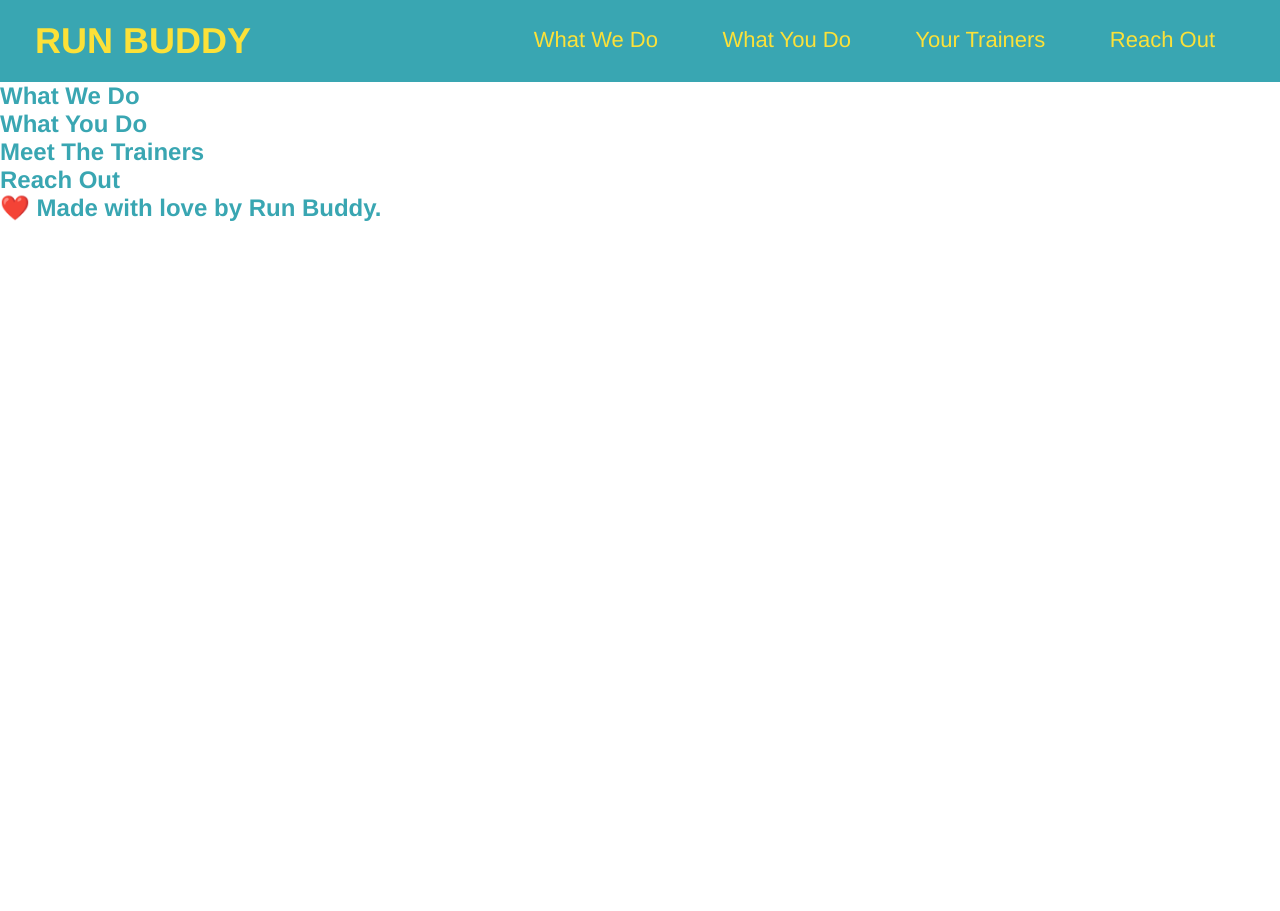
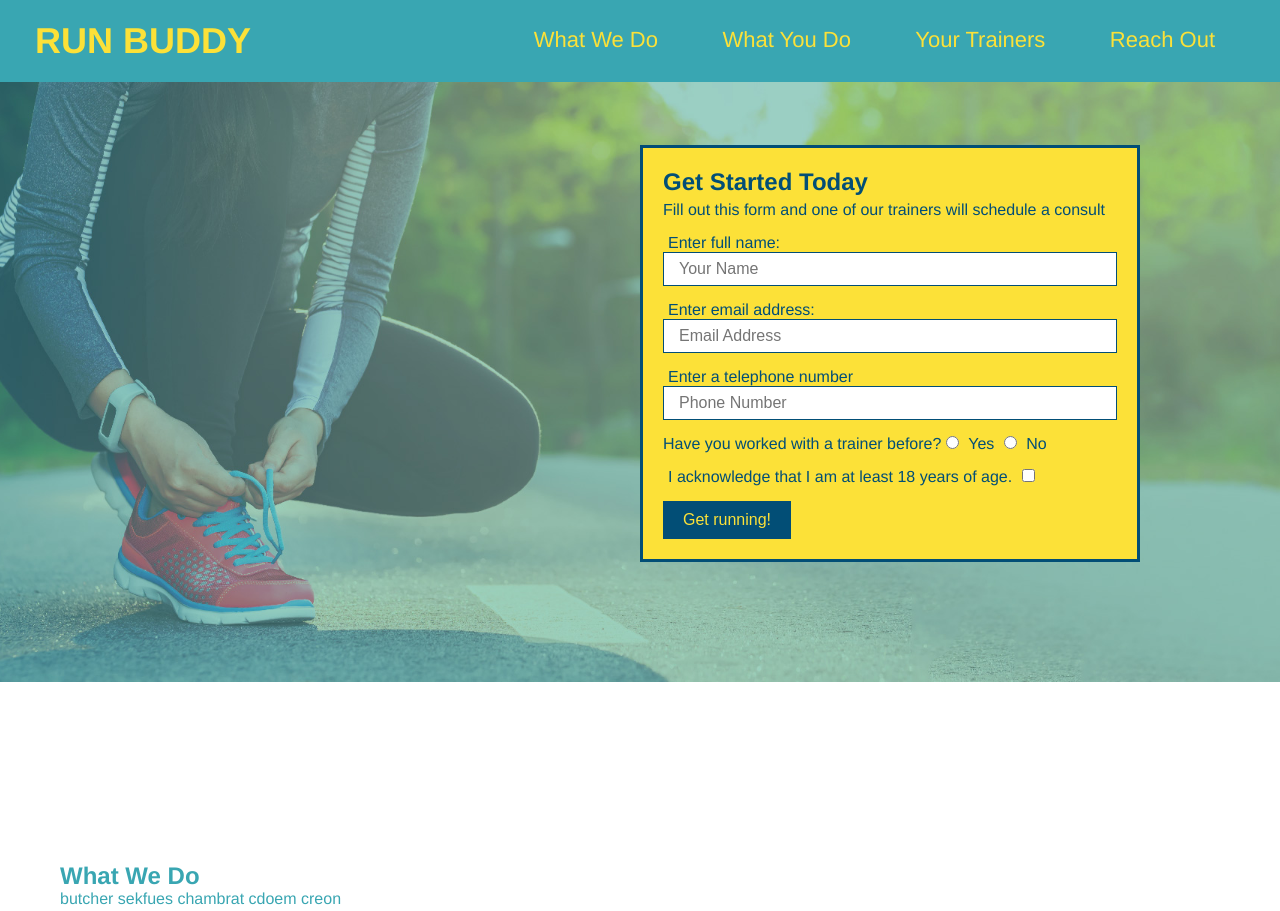
Before and after one commit to shinyfins/run-buddy, a plain HTML site: page index.html in a window 1280 px wide. Shown: the top 911 px of the page. Before the commit the page ends 800 px from the top, so only its background shows below. Drawn offline with Linux system fonts and the light colour scheme.

Commit message:
add what you do icons

```diff
--- a/assets/css/style.css
+++ b/assets/css/style.css
@@ -1,6 +1,7 @@
 *{
   margin: 0;
   padding: 0;
+  box-sizing: border-box;
 }
 
 body {
@@ -40,5 +41,85 @@
   margin: 0 30px;
   font-weight: lighter;
   font-size: 22px;
+}
+footer {
+  background: #fce138;
+  width: 100%;
+  padding: 40px 35px;
+}
 
+footer h2 {
+  display: inline;
+  color: #024e76;
+  font-size: 30px;
+  margin: 0;
 }
+
+footer div {
+  float: right;
+  line-height: 1.5;
+  text-align: right;
+}
+
+footer a {
+  color: #024e76;
+}
+
+section {
+  padding: 60px;
+}
+
+/* hero style start */
+.hero {
+  background-image: url("../images/hero-bg.jpeg");
+  height: 600px;
+  background-size: cover;
+  background-position: center;
+  position: relative;
+}
+/* hero style end */
+
+.hero-form {
+  background-color: #fce138;
+  padding: 20px;
+  width: 500px;
+  color: #024e76;
+  border-style: solid;
+  border-width: 3px;
+  border-color: #024e76;
+  position: absolute;
+  bottom: 120px;
+  right: 140px;
+}
+
+.hero-form p {
+  margin: 5px 0 15px 0;
+}
+
+.hero-form h3 {
+  font-size: 24px;
+  margin: 0;
+}
+
+.form-input {
+  border: 1px solid #024e76;
+  display: block;
+  padding: 7px 15px;
+  font-size: 16px;
+  color: #024e76;
+  width: 100%;
+  margin-bottom: 15px;
+}
+
+.hero-form label {
+  margin: 0 5px;
+}
+
+.hero-form button {
+  color: #fce138;
+  background-color: #024e76;
+  border: none;
+  padding: 10px 20px;
+  font-size: 16px;
+}
+/* hero style end */
--- a/index.html
+++ b/index.html
@@ -31,19 +31,80 @@
   </ul>
     </nav>
 </header>
+<!-- hero section -->
 
+<section class="hero">
+  <div class="hero-form">
+    <h3>Get Started Today</h3>
+    <p>Fill out this form and one of our trainers will schedule a consult</p>
+    <form>
+      <label for="name">Enter full name:</label>
+      <input type="text" placeholder="Your Name" name="name" id="name" class="form-input">
+
+      <label for="email">Enter email address:</label>
+      <input for="email" placeholder="Email Address" name="email" id="email" class="form-input" >
+
+      <label for="phone">Enter a telephone number</label>
+      <input type="tel" placeholder="Phone Number" name="phone" id="phone" class="form-input" >
+      <p>
+        Have you worked with a trainer before?
+        <input type="radio" name="trainer-confirm" id="trainer-yes" />
+        <label for="trainer-yes">Yes</label>
+        <input type="radio" name="trainer-confirm" id="trainer-no"/>
+        <label for="trainer-no">No</label>
+      </p>
+      <p>
+        <label for="checkbox" >
+          I acknowledge that I am at least 18 years of age.
+        </label>
+        <input type="checkbox" name="age-confirm" id="checkbox" />
+      </p>
+      <button type="submit">
+        Get running!
+      </button>
+    </form>
+  </div>
+</section>
+<!-- end hero -->
 <!-- hero/jumbotron-->
 <section>
 </section>
 
 <!--"What we do" section -->
-<section>
+<section id="what-we-do">
     <h2>What We Do</h2>
+    <p>
+      butcher sekfues chambrat cdoem creon
+    </p>
 </section>
 
 <!-- "What you do" section -->
-<section>
+<section id="what-you-do">
     <h2>What You Do</h2>
+
+    <div>
+      <img src="01-04-svgs/step-1.svg" alt="" />
+      <h3>Step 1: Fill Out the Form Above.</h3>
+      <p>You're already here, so why not?</p>
+    </div>
+
+    <div>
+      <img src="01-04-svgs/step-2.svg" alt="" />
+      <h3>Step 2: Consult with One of Our Trainers.</h3>
+      <p>Are you here to build muscles, lose weight, or just feel good?</p>
+    </div>
+
+    <div>
+      <img src="01-04-svgs/step-3.svg" alt="" />
+      <h3>Step 3: Get Running.</h3>
+      <p>Hit the ground running (literally) once your trainer lays out your plan.</p>
+    </div>
+
+    <div>
+      <img src="01-04-svgs/step-4.svg" alt="" />
+        <h3> Step 4: See Results.</h3>
+        <p>Bi-weekly checkins with your trainer will keep you focused</p>
+    </div>
 </section>
 
 <!-- "meet the trainers" section -->
@@ -59,6 +120,11 @@
 <!-- footer -->
 <footer>
     <h2>❤️ Made with love by Run Buddy.</h2>
+    <div>
+      <a href="#">Read Our Policy</a><br />
+      &copy; 2019 Run Buddy, Inc.
+
+    </div>
 </footer>
 </body>
 </html>
```
Also changed, not shown: 01-04-svgs/step-1.svg (added), 01-04-svgs/step-2.svg (added), 01-04-svgs/step-3.svg (added), 01-04-svgs/step-4.svg (added), assets/images/hero-bg.jpeg (added).
